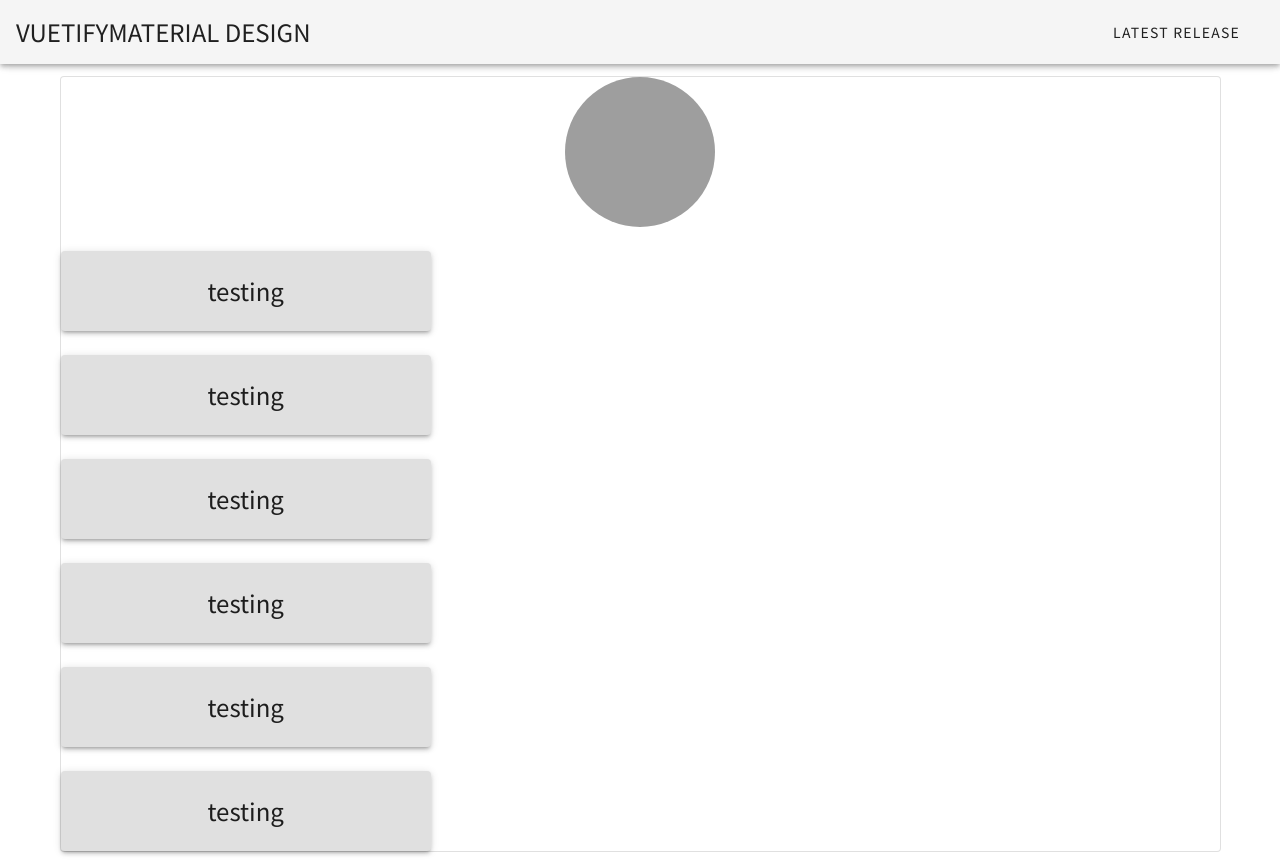
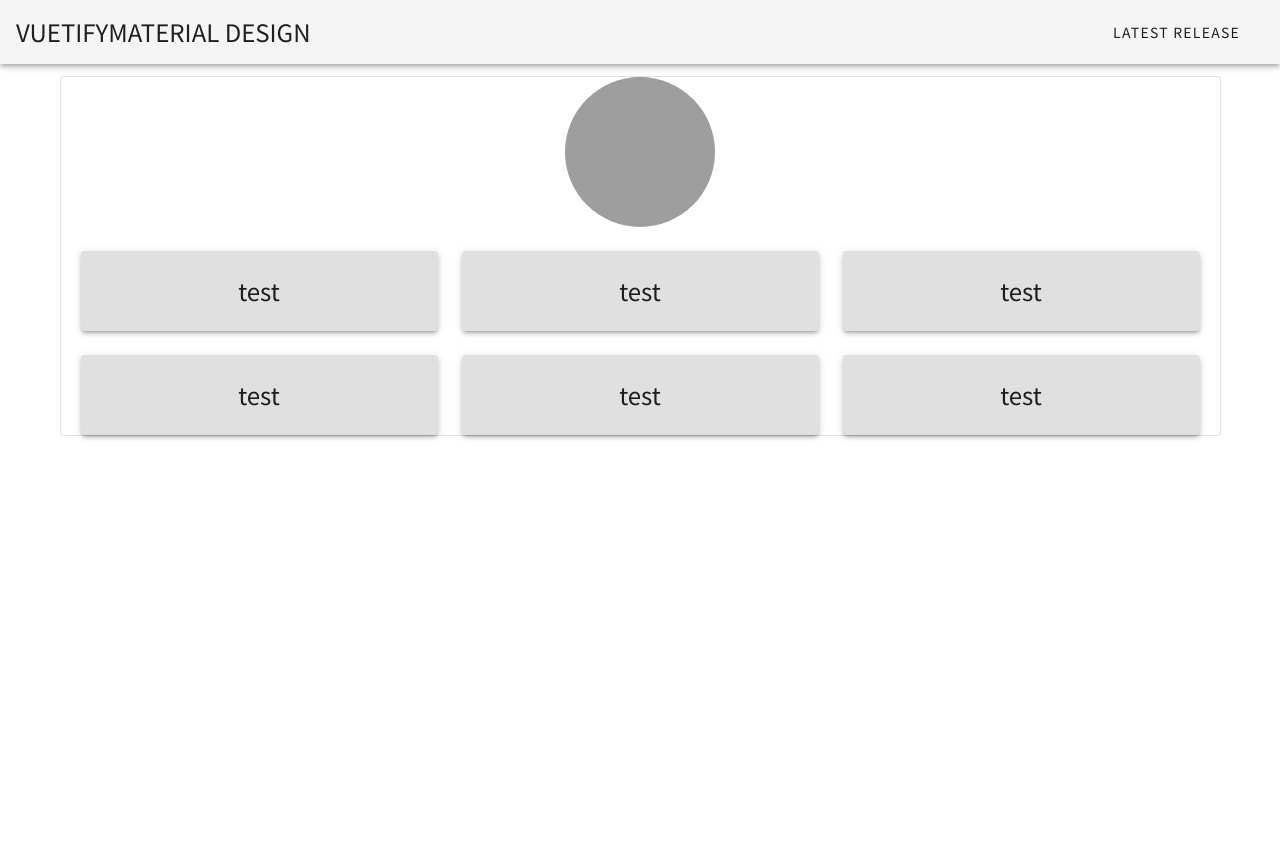
Before and after one commit to kingdom84521/FoodDelivery_FRONTEND, a Vue app in the folder client/: page /dashboard in a window 1280 px wide. After the commit the page ends 800 px from the top, so only its background shows below. Built offline with nearby package versions, Linux system fonts and the light colour scheme.

Commit message:
dashboard main page finished

```diff
--- a/client/src/components/dashboard/featureGroup/featureSquare.vue
+++ b/client/src/components/dashboard/featureGroup/featureSquare.vue
@@ -1,6 +1,4 @@
 <template>
-  <v-container>
-      <v-row>
           <v-col
             cols="4"
           >
@@ -11,6 +9,7 @@
                 elevation="3"
                 @mouseenter="hoverHandler( 'enter' )"
                 @mouseleave="hoverHandler( 'leave' )"
+                @click="clickHandler( to )"
             >
                 <v-row
                     justify="center"
@@ -32,8 +31,6 @@
                 </v-row>
             </v-card>
           </v-col>
-      </v-row>
-  </v-container>
 </template>
 
 <script>
@@ -44,6 +41,10 @@ export default {
             required: true
         },
         description: {
+            type: String,
+            required: true
+        },
+        to: {
             type: String,
             required: true
         }
@@ -63,6 +64,9 @@ export default {
             {
                 this.hover = false ;
             }
+        },
+        clickHandler( position ) {
+            this.$router.push( position )
         }
     }
 }
--- a/client/src/components/dashboard/featureGroup/main.vue
+++ b/client/src/components/dashboard/featureGroup/main.vue
@@ -1,8 +1,19 @@
 <template>
   <v-container>
-      <v-silde-y-reverse-transition group>
-
-      </v-silde-y-reverse-transition>
+      <v-slide-y-reverse-transition group>
+          <v-row
+            class="mx-2"
+            :key="`group`"
+          >
+            <feature-square
+                v-for="( element, index ) in data"
+                :key="index"
+                :title="element.title"
+                :description="element.description"
+                :to="element.route"
+            />
+          </v-row>
+      </v-slide-y-reverse-transition>
   </v-container>
 </template>
 
@@ -10,14 +21,13 @@
 import FeatureSquare from "@/components/dashboard/featureGroup/featureSquare"
 
 export default {
+    components: {
+        FeatureSquare
+    },
     props: {
         data: {
-            type: Array | Object,
+            type: Array || Object,
             required: true
-        }
-        rowCount: {
-            type: Number,
-            default: 1
         }
     }
 }
--- a/client/src/views/dashboard.vue
+++ b/client/src/views/dashboard.vue
@@ -20,7 +20,9 @@
                     </v-col>
                 </v-row>
                 <v-row>
-                    <feature-square v-for="i in 6" :key="i" title="testing" description="testing testing testing"/>
+                    <feature-group
+                        :data="features"
+                    />
                 </v-row>
             </v-card>
           </v-col>
@@ -29,20 +31,39 @@
 </template>
 
 <script>
-import FeatureSquare from "@/components/dashboard/featureGroup/featureSquare"
-// import FeatureGroup from "@/components/dashboard/featureGroup/main"
+// import FeatureSquare from "@/components/dashboard/featureGroup/featureSquare"
+import FeatureGroup from "@/components/dashboard/featureGroup/main"
 
 export default {
     name: "Dashboard",
     components: {
-        FeatureSquare
+        FeatureGroup
     },
     data: () => {
         return {
-            feature: [
-                {
+            features: [
+            ]
+        }
+    },
+    async mounted() {
+        let el =  {
+                    title: "test",
+                    description: "testing testing testing",
+                    route: "/testing"
                 }
-            ]
+
+        for ( let i = 0 ; i < 6 ; ++i ) {
+             this.features.push( el )
+             await this.delayOne()
+        }
+    },
+    methods: {
+        delayOne() {
+            return new Promise( ( resolve ) => {
+                setTimeout( () => {
+                    resolve();
+                }, 100 )
+            })
         }
     }
 }
```
